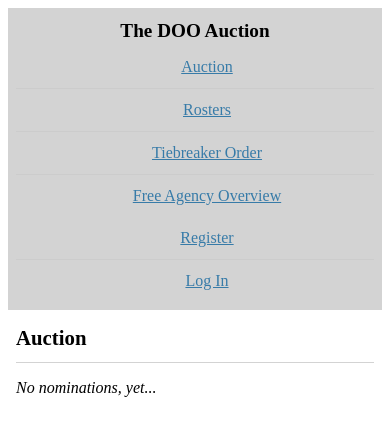
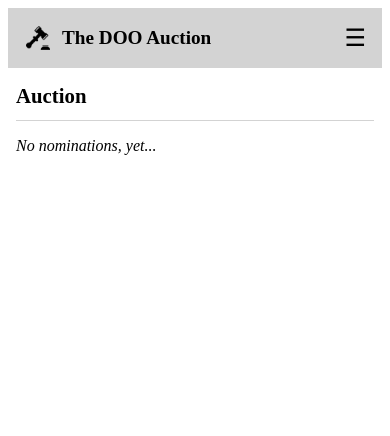
Before and after one commit to adtodesco/auctioneer, a Flask app: page / in a window 390 px wide. Shown: the top 436 px of the page. Run offline with Flask 3, Linux system fonts and the light colour scheme; data that the repository does not hold is empty; some libraries are stand-ins or nearby versions.

Commit message:
Add hamburger menu for mobile navigation
- Add mobile menu toggle button (☰)
- Hide navigation menu by default on mobile
- Toggle menu visibility with JavaScript
- Auto-close menu when clicking links
- Keep desktop navigation unchanged

Co-Authored-By: Claude Sonnet 4.5 <noreply@anthropic.com>

```diff
--- a/auctioneer/static/style.css
+++ b/auctioneer/static/style.css
@@ -68,10 +68,20 @@ nav h1 a {
     padding: 0.25rem 0.5rem;
 }
 
-nav div {
+.nav-menu {
     flex: auto;
     display: flex;
     justify-content: space-between;
+}
+
+.mobile-menu-toggle {
+    display: none;
+    background: none;
+    border: none;
+    font-size: 1.5em;
+    cursor: pointer;
+    padding: 0.5rem;
+    margin-left: auto;
 }
 
 nav ul {
@@ -247,43 +257,56 @@ input[type=reset] {
 
     /* Mobile navigation */
     nav {
-        flex-direction: column;
+        flex-direction: row;
+        flex-wrap: wrap;
         padding: 0.5rem;
+        position: relative;
     }
 
     nav > img {
-        display: none; /* Hide logo on mobile to save space */
+        width: 24px;
+        height: 24px;
     }
 
     nav h1 {
         font-size: 1.2em;
         margin: 0.25rem;
-        text-align: center;
-        width: 100%;
+        flex: 1;
     }
 
-    nav div {
+    .mobile-menu-toggle {
+        display: block;
+    }
+
+    .nav-menu {
+        display: none;
+        flex-direction: column;
+        width: 100%;
+        background: lightgray;
+        margin-top: 0.5rem;
+    }
+
+    .nav-menu.show {
+        display: flex;
+    }
+
+    .nav-menu ul {
         flex-direction: column;
         width: 100%;
     }
 
-    nav ul {
-        flex-direction: column;
-        width: 100%;
-    }
-
-    nav ul li {
+    .nav-menu ul li {
         width: 100%;
         text-align: center;
         border-bottom: 1px solid #ccc;
     }
 
-    nav ul li:last-child {
+    .nav-menu ul li:last-child {
         border-bottom: none;
     }
 
-    nav ul li a,
-    nav ul li span {
+    .nav-menu ul li a,
+    .nav-menu ul li span {
         padding: 0.75rem;
         width: 100%;
     }
--- a/auctioneer/templates/base.html
+++ b/auctioneer/templates/base.html
@@ -26,6 +26,16 @@
                 }
             }
         });
+
+        // Mobile menu toggle
+        $('.mobile-menu-toggle').click(function() {
+            $('.nav-menu').toggleClass('show');
+        });
+
+        // Close menu when clicking a link
+        $('.nav-menu a').click(function() {
+            $('.nav-menu').removeClass('show');
+        });
     </script>
     {% endblock %}
 </head>
@@ -34,7 +44,8 @@
 <nav>
     <img src="{{ url_for('static', filename='hammer.png') }}" width="30" height="30">
     <h1><a href="{{ url_for('auction.index') }}">The DOO Auction</a></h1>
-    <div>
+    <button class="mobile-menu-toggle" aria-label="Toggle menu">☰</button>
+    <div class="nav-menu">
         <ul>
             <li><a class="action" href="{{ url_for('auction.index') }}">Auction</a></li>
             <li><a class="action" href="{{ url_for('rosters.index') }}">Rosters</a></li>
```
